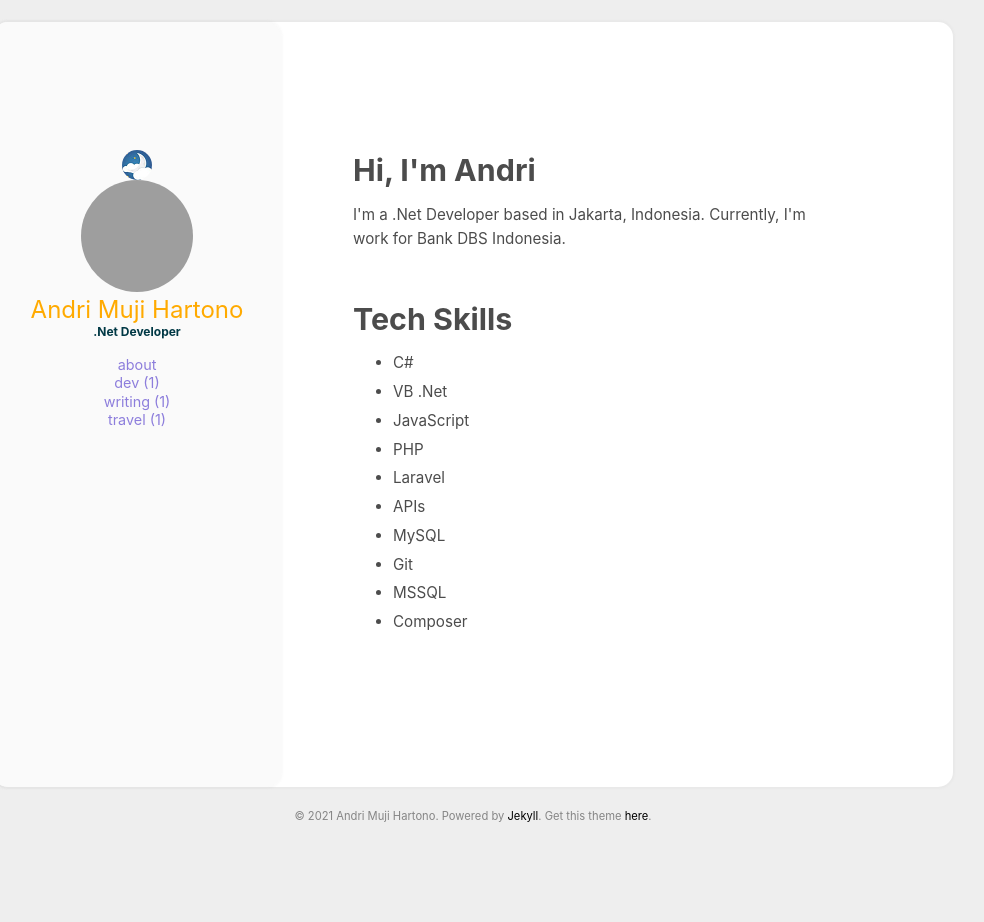
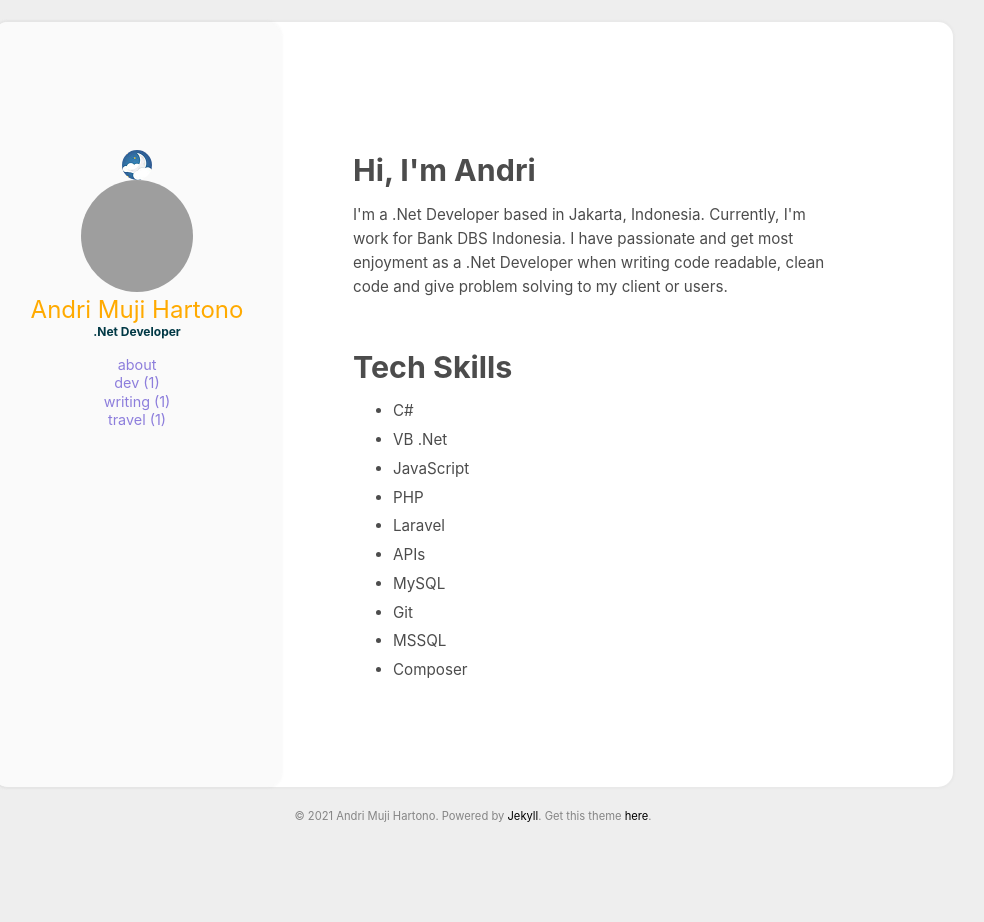
Before and after one commit to andrimujihartono/andrimujihartono.github.io, a Jekyll site: the page built from aboutme.html, in a window 1280 px wide. Shown: the whole page, without its empty margins (167-1151 px from the left). Built offline with Jekyll 4.4.1, drawn with Linux system fonts in a browser that asks for light colours; grey boxes are pictures that could not be loaded.

Commit message:
update about page

```diff
--- a/aboutme.html
+++ b/aboutme.html
@@ -7,9 +7,13 @@ layout: page
         <p><h1>Hi, I'm Andri</h1></p>
         <p>
              I'm a .Net Developer based in  Jakarta, Indonesia. Currently, I'm work for Bank DBS Indonesia.
-            <br><br>
-            <p><h1>Tech Skills</h1></p>
-            <ul>
+             I have passionate and get most  enjoyment  as a .Net Developer when  writing code readable,
+             clean code and give problem solving to my client or users.
+
+
+             <br><br>
+             <p><h1>Tech Skills</h1></p>
+             <ul>
 
                 <li>C#</li>
                 <li>VB .Net</li>
```
